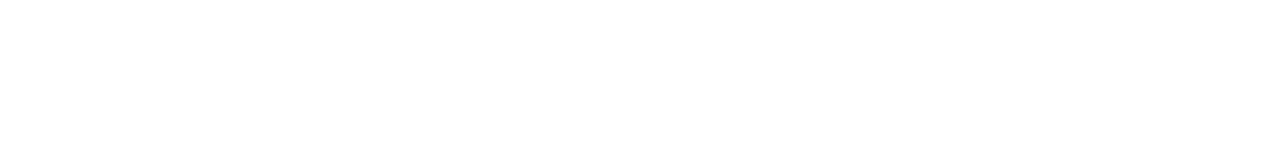
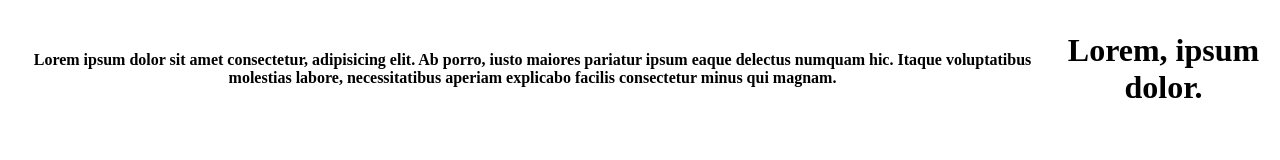
Before and after one commit to vladstlr/dz3, a plain HTML site: page index.html in a window 1280 px wide. Drawn offline with Linux system fonts and the light colour scheme.

Commit message:
add table, p, h

```diff
--- a/index.html
+++ b/index.html
@@ -7,6 +7,13 @@
     <title>Document</title>
 </head>
 <body>
-
+    <table>
+        <tr>
+            <th>
+                <p>Lorem ipsum dolor sit amet consectetur, adipisicing elit. Ab porro, iusto maiores pariatur ipsum eaque delectus numquam hic. Itaque voluptatibus molestias labore, necessitatibus aperiam explicabo facilis consectetur minus qui magnam.</p>
+            </th>
+            <th><h1>Lorem, ipsum dolor.</h1></th>
+        </tr>
+    </table>
 </body>
 </html>
```
